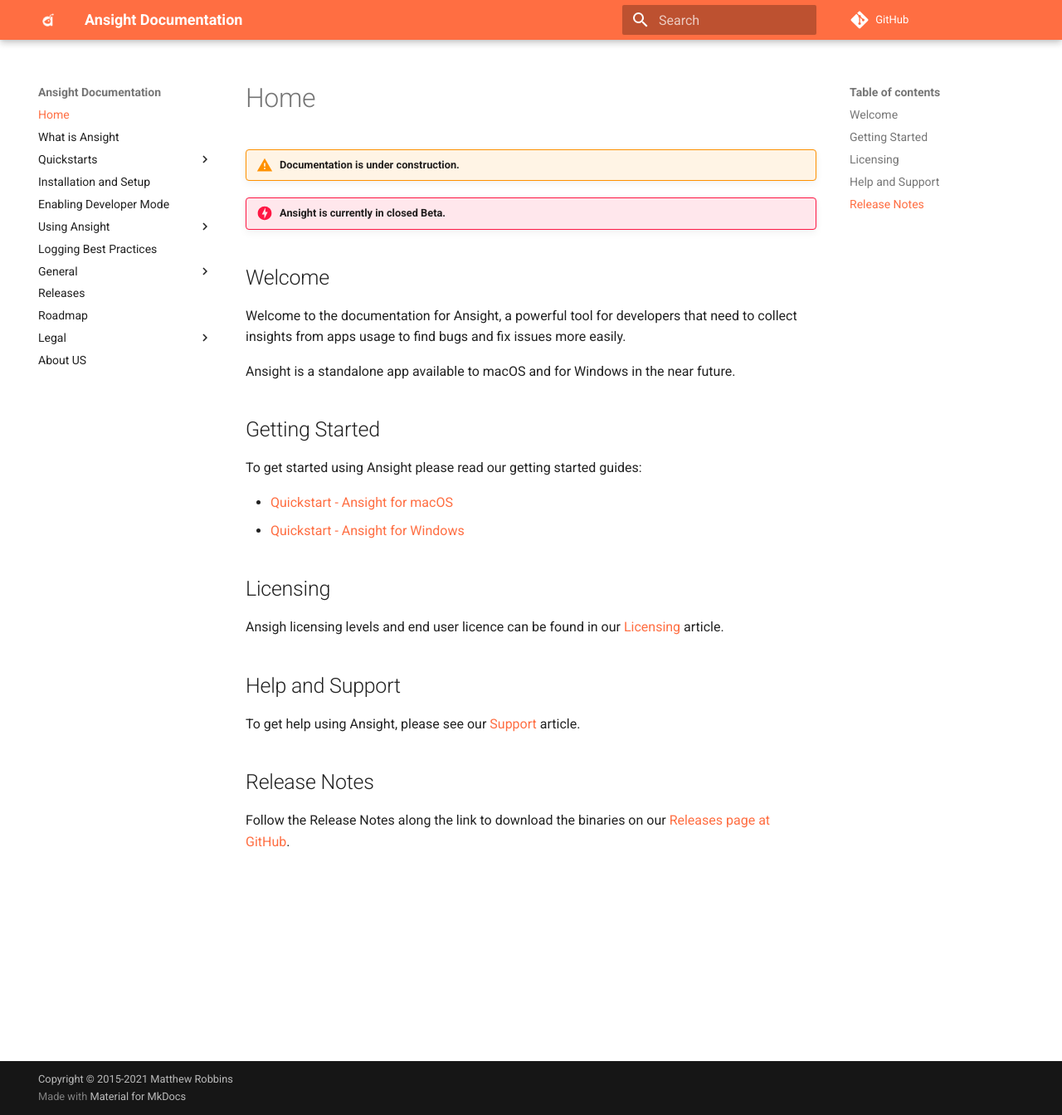
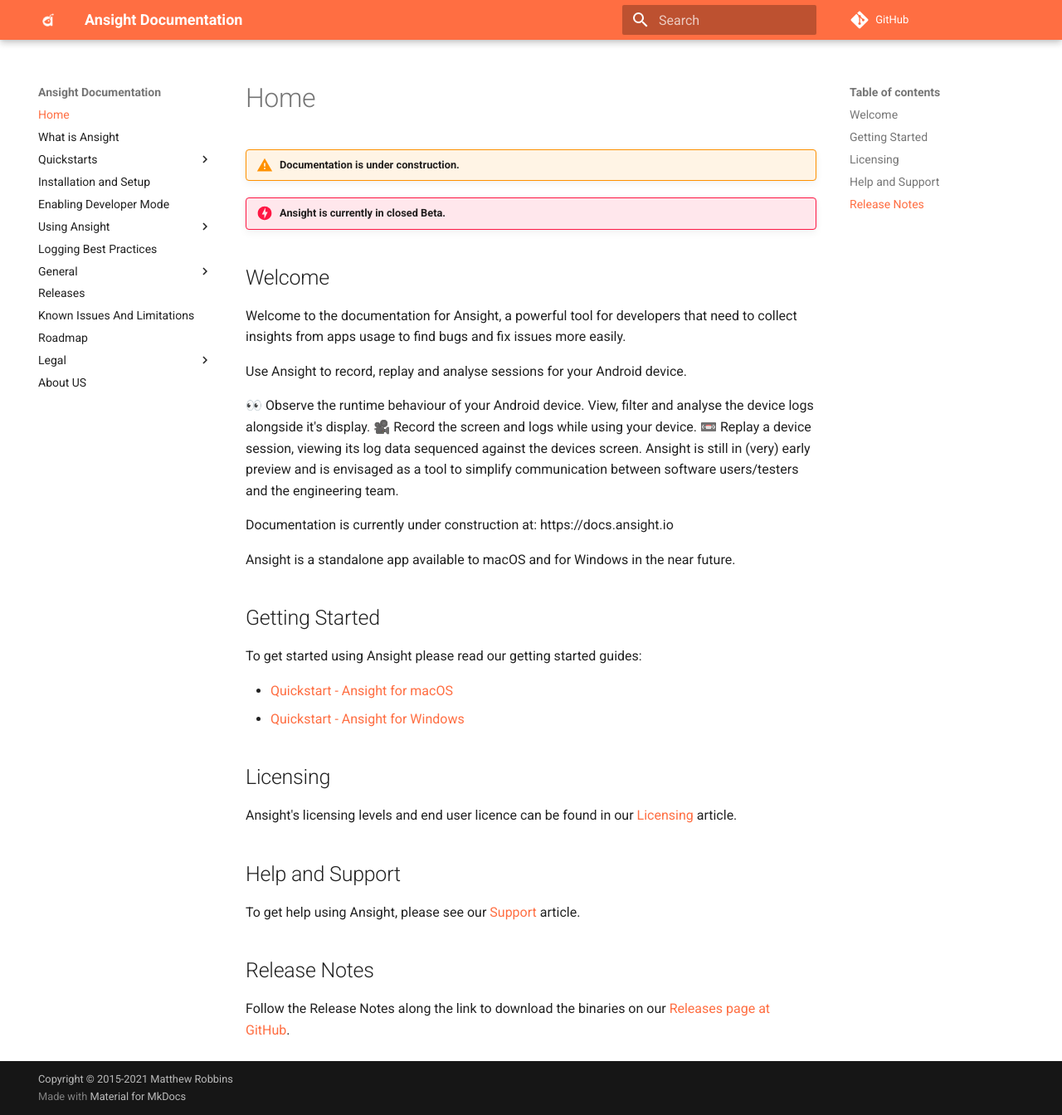
Before and after one commit to Ansight/ansight.github.io, an MkDocs documentation site: the page built from docs/index.md, in a window 1280 px wide and 1344 px high. Shown: the whole window at 83% size. Built offline with MkDocs 1.6.1 and Material for MkDocs 9.7.7, drawn with Linux system fonts in a browser that asks for light colours; comment, search, counter and statistics services are not loaded.

Commit message:
UPdate docs

```diff
--- a/docs/index.md
+++ b/docs/index.md
@@ -5,6 +5,15 @@
 ## Welcome
 
 Welcome to the documentation for Ansight, a powerful tool for developers that need to collect insights from apps usage to find bugs and fix issues more easily.
+
+Use Ansight to record, replay and analyse sessions for your Android device.
+
+👀  Observe the runtime behaviour of your Android device. View, filter and analyse the device logs alongside it's display.
+🎥  Record the screen and logs while using your device.
+📼  Replay a device session, viewing its log data sequenced against the devices screen.
+Ansight is still in (very) early preview and is envisaged as a tool to simplify communication between software users/testers and the engineering team.
+
+Documentation is currently under construction at: https://docs.ansight.io
 
 Ansight is a standalone app available to macOS and for Windows in the near future.
 
@@ -17,7 +26,7 @@
 
 ## Licensing
 
-Ansigh licensing levels and end user licence can be found in our [Licensing](licensing.md) article.
+Ansight's licensing levels and end user licence can be found in our [Licensing](licensing.md) article.
 
 ## Help and Support
 
--- a/mkdocs.yml
+++ b/mkdocs.yml
@@ -51,6 +51,7 @@
   - FAQ: faq.md
   - Contributing: contributing.md
 - Releases: https://github.com/Ansight/ansight.releases/releases
+- Known Issues And Limitations: known-issues-limitations.md
 - Roadmap: roadmap.md
 - Legal:
   - Third Party Software: legal/third-party-software.md
```
Also changed, not shown: docs/known-issues-limitations.md (added, +10 -0 lines), docs/legal/third-party-software.md (+9 -0 lines), docs/licensing.md (+2 -0 lines).
